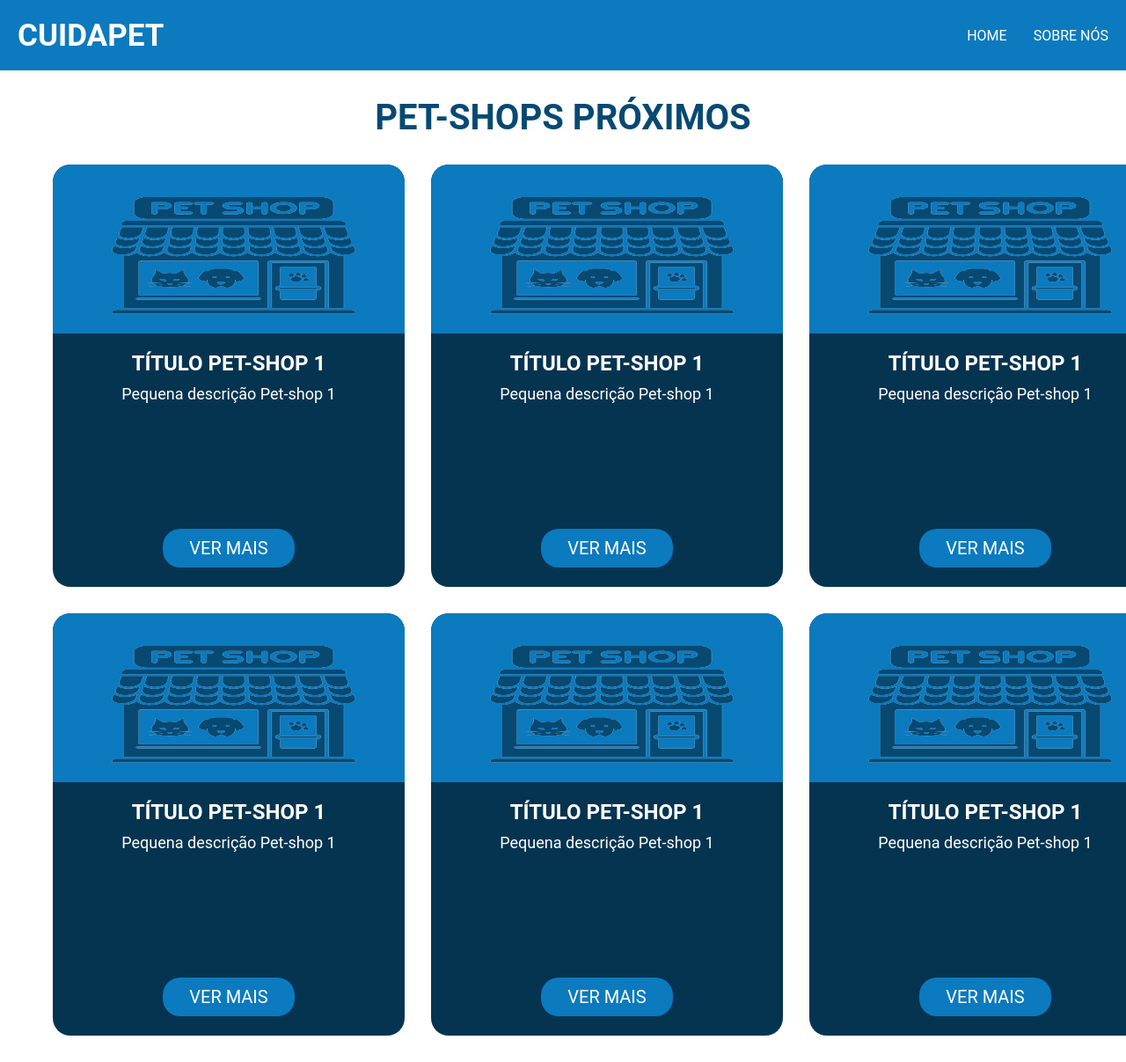
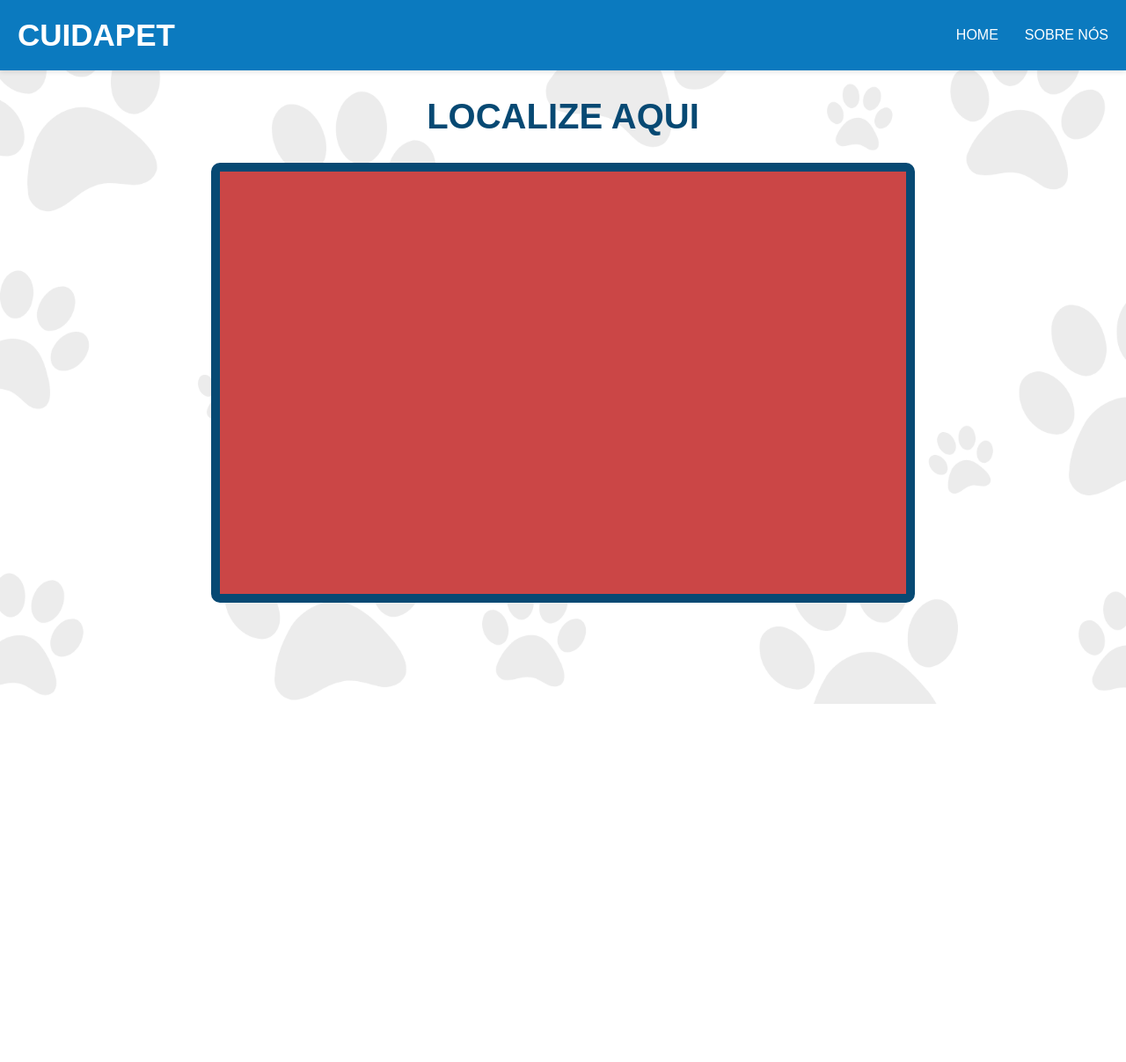
Before and after one commit to Welberth77/CuidaPet, a Python web app: template cuidapet/templates/petshops/petshops.html in a window 1280 px wide. Shown: the whole page at 88% size. After the commit the page ends 800 px from the top, so only its background shows below. Run offline with Jinja, Linux system fonts and the light colour scheme; the template is opened without the code that fills it, so the values that code supplies are empty; some libraries are stand-ins or nearby versions.

Commit message:
Configurando o css, html e js da Api do mapa

```diff
--- a/cuidapet/static/css/header.css
+++ b/cuidapet/static/css/header.css
@@ -4,14 +4,15 @@
   display: flex;
   justify-content: space-between;
   align-items: center;
-    background-color: #0B7ABF;
+  background-color: #0b7abf;
   color: white;
-    /* position: fixed; */
+  position: sticky; /* position: fixed; */
   top: 0;
   left: 0;
   right: 0;
   z-index: 1000;
   padding: 0 30px;
+  box-shadow: 0 2px 5px rgba(0, 0, 0, 0.1); /* Adicionado sombra para profundidade */
 }
 
 .cabecalho .logo-cuidapet a {
@@ -34,7 +35,6 @@
   text-decoration: none;
   color: #fff;
 }
-
 
 .cabecalho .navegacao .foto-perfil {
   width: 40px;
@@ -87,3 +87,14 @@
     font-size: 16px;
   }
 }
+
+@media (max-width: 768px) {
+  .pet-shop .map {
+    width: 95%;
+    height: 400px;
+  }
+
+  .pet-shop .titulo-pagina h1 {
+    font-size: 30px;
+  }
+}
--- a/cuidapet/static/css/pages/petshops.css
+++ b/cuidapet/static/css/pages/petshops.css
@@ -1,91 +1,48 @@
+/* Adicione isto ao seu petshops.css */
+
+body {
+  margin: 0;
+  padding: 0;
+  font-family: Arial, sans-serif;
+  background-image: url("../imagens/Patas-google-mapa.png"); /* Alterar para seu caminho */
+  background-size: cover;
+  background-position: center;
+  background-attachment: fixed; /* Opcional - efeito parallax */
+  background-repeat: no-repeat;
+  min-height: 100vh;
+}
 
 .pet-shop {
-    width: 100vw;
-    padding: 30px 60px;
+  width: 100%;
+  max-width: 1200px; /* Adicionado limite máximo */
+  margin: 0 auto; /* Centraliza o container */
+  padding: 30px 20px; /* Ajuste no padding */
+  display: flex;
+  flex-direction: column;
+  align-items: center; /* Centraliza os itens internos */
 }
 
 /* Título da página */
-
 .pet-shop .titulo-pagina {
-    margin: 0;
-    text-align: center;
+  margin: 0 0 30px 0; /* Ajuste nas margens */
+  text-align: center;
+  width: 100%;
 }
 
 .pet-shop .titulo-pagina h1 {
-    text-transform: uppercase;
-    font-weight: 700;
-    font-size: 40px;
-    color: var(--text-color-02);
+  text-transform: uppercase;
+  font-weight: 700;
+  font-size: 40px;
+  color: var(--text-color-02);
 }
 
-/* CONTAINER */
-
-.pet-shop .container-pet-shop {
-    margin: 30px 0 0;
-    display: grid;
-    grid-template-columns: auto auto auto;
-    gap: 30px;
+/* Mapa - Estilo atualizado */
+.pet-shop .map {
+  height: 500px;
+  width: 90%; /* Alterado para porcentagem */
+  max-width: 800px; /* Limite máximo */
+  background: #cb4646;
+  border: 10px solid #074973;
+  border-radius: 10px;
+  margin: 0 auto; /* Centraliza o mapa */
 }
-
-.pet-shop .container-pet-shop .pet-shop-item {
-    display: flex;
-    flex-direction: column;
-    background-color: var(--bg-color-01);
-    width: 400px;
-    height: 480px;
-    border-radius: 20px;
-    text-align: center;
-}
-
-/* IMAGEM */
-
-.pet-shop .container-pet-shop .pet-shop-item .imagem {
-    width: 100%;
-    height: 40%;
-    border-top-left-radius: 20px;
-    border-top-right-radius: 20px;
-    background-color: var(--bg-color-02);
-}
-
-.pet-shop .container-pet-shop .pet-shop-item .imagem img {
-    width: 100%;
-    height: 100%;
-}
-
-/* TITULO E DESCRIÇÃO */
-
-.pet-shop .container-pet-shop .pet-shop-item .titulo-e-descricao {
-    margin: 20px;
-    height: 40%;
-    max-height: 40%;
-    text-align: center;
-}
-
-.pet-shop .container-pet-shop .pet-shop-item .titulo-e-descricao h2 {
-    text-transform: uppercase;
-    font-size: 24px;
-    color: var(--text-color-01);
-}
-
-.pet-shop .container-pet-shop .pet-shop-item .titulo-e-descricao p {
-    font-size: 18px;
-    color: var(--text-color-01);
-    text-align: center;
-    margin: 10px;
-}
-
-/* BOTÃO VER MAIS*/
-
-.container-pet-shop .pet-shop-item .botao-ver-mais {
-    text-transform: uppercase;
-    text-align: center;
-}
-
-.container-pet-shop .pet-shop-item a {
-    font-size: 20px;
-    text-decoration: none;
-    background-color: var(--bg-color-02);
-    color: var(--text-color-01);
-    border-radius: 20px;
-    padding: 10px 30px;
-}
--- /dev/null
+++ b/cuidapet/static/js/mapa.js
@@ -0,0 +1,17 @@
+let map;
+
+async function initMap() {
+  const { Map } = await google.maps.importLibrary("maps");
+
+  var myLatlng = new google.maps.LatLng(-9.652692, -35.709994);
+
+  var mapOptions = {
+    zoom: 13,
+    center: myLatlng,
+    mapTypeId: "roadmap", //roadmap, satellite, hybrid, terrain
+  };
+
+  var map = new google.maps.Map(document.getElementById("map"), mapOptions);
+}
+
+initMap();
--- a/cuidapet/templates/petshops/petshops.html
+++ b/cuidapet/templates/petshops/petshops.html
@@ -8,6 +8,7 @@
     <link rel="stylesheet" href="../../static/css/base.css">
     <link rel="stylesheet" href="../../static/css/header.css">
     <link rel="stylesheet" href="../../static/css/pages/petshops.css">
+    <link rel="stylesheet" href="../../static/js/mapa.js">
 </head>
 <body>
     <!-- Cabeçalho -->
@@ -35,104 +36,16 @@
     <section class="pet-shop" id="pet-shop">
         <!-- titulo -->
         <div class="titulo-pagina">
-            <h1 class=>Pet-shops próximos</h1>
+            <h1 class=>Localize aqui</h1>
         </div>
-        <!-- /titulo -->
 
-        <!-- Lista com as informações da API -->
-        <!-- container pet-shop -->
-        <div class="container-pet-shop">
-            <!-- noticia item -->
-            <div class="pet-shop-item">
-                <div class="imagem">
-                    <img src="../../static/css/imagens/pet-shop.png" alt="Pet-shop 1">
-                </div>
-                <div class="titulo-e-descricao">
-                    <h2>Título Pet-shop 1</h2>
-                    <p>Pequena descrição Pet-shop 1</p>
-                </div>
-                <div class="botao-ver-mais">
-                    <a class="botao-pet-shop" href="./noticia-unica.html">VER MAIS</a>
-                </div>
-            </div>
-            <!-- /noticia item -->
-
-            <!-- noticia item -->
-            <div class="pet-shop-item">
-                <div class="imagem">
-                    <img src="../../static/css/imagens/pet-shop.png" alt="Pet-shop 1">
-                </div>
-                <div class="titulo-e-descricao">
-                    <h2>Título Pet-shop 1</h2>
-                    <p>Pequena descrição Pet-shop 1</p>
-                </div>
-                <div class="botao-ver-mais">
-                    <a class="botao-pet-shop" href="./noticia-unica.html">VER MAIS</a>
-                </div>
-            </div>
-            <!-- /noticia item -->
-
-            <!-- noticia item -->
-            <div class="pet-shop-item">
-                <div class="imagem">
-                    <img src="../../static/css/imagens/pet-shop.png" alt="Pet-shop 1">
-                </div>
-                <div class="titulo-e-descricao">
-                    <h2>Título Pet-shop 1</h2>
-                    <p>Pequena descrição Pet-shop 1</p>
-                </div>
-                <div class="botao-ver-mais">
-                    <a class="botao-pet-shop" href="./noticia-unica.html">VER MAIS</a>
-                </div>
-            </div>
-            <!-- /noticia item -->
-
-            <!-- noticia item -->
-            <div class="pet-shop-item">
-                <div class="imagem">
-                    <img src="../../static/css/imagens/pet-shop.png" alt="Pet-shop 1">
-                </div>
-                <div class="titulo-e-descricao">
-                    <h2>Título Pet-shop 1</h2>
-                    <p>Pequena descrição Pet-shop 1</p>
-                </div>
-                <div class="botao-ver-mais">
-                    <a class="botao-pet-shop" href="./noticia-unica.html">VER MAIS</a>
-                </div>
-            </div>
-            <!-- /noticia item -->
-
-            <!-- noticia item -->
-            <div class="pet-shop-item">
-                <div class="imagem">
-                    <img src="../../static/css/imagens/pet-shop.png" alt="Pet-shop 1">
-                </div>
-                <div class="titulo-e-descricao">
-                    <h2>Título Pet-shop 1</h2>
-                    <p>Pequena descrição Pet-shop 1</p>
-                </div>
-                <div class="botao-ver-mais">
-                    <a class="botao-pet-shop" href="./noticia-unica.html">VER MAIS</a>
-                </div>
-            </div>
-            <!-- /noticia item -->
-
-            <!-- noticia item -->
-            <div class="pet-shop-item">
-                <div class="imagem">
-                    <img src="../../static/css/imagens/pet-shop.png" alt="Pet-shop 1">
-                </div>
-                <div class="titulo-e-descricao">
-                    <h2>Título Pet-shop 1</h2>
-                    <p>Pequena descrição Pet-shop 1</p>
-                </div>
-                <div class="botao-ver-mais">
-                    <a class="botao-pet-shop" href="./noticia-unica.html">VER MAIS</a>
-                </div>
-            </div>
-            <!-- /noticia item -->
-        </div>
-        <!-- /container pet-shop -->
+        <div class="map" id="map"></div>
+    <script src="../../static/js/mapa.js"></script>
+    <script
+      src="https://maps.googleapis.com/maps/api/js?key=AIzaSyB7fpikcskzoe6OQGjFtQgJZVxRizNniqw&callback=initMap&libraries=places"
+      async
+      defer
+    ></script>
     </section>
 </body>
 </html>
```
Also changed, not shown: apigooglemaps/petshops.html (deleted, +0 -143 lines), cuidapet/static/css/imagens/Patas-google-mapa.png (added). Lines whose indentation alone changed are shown as unchanged.
